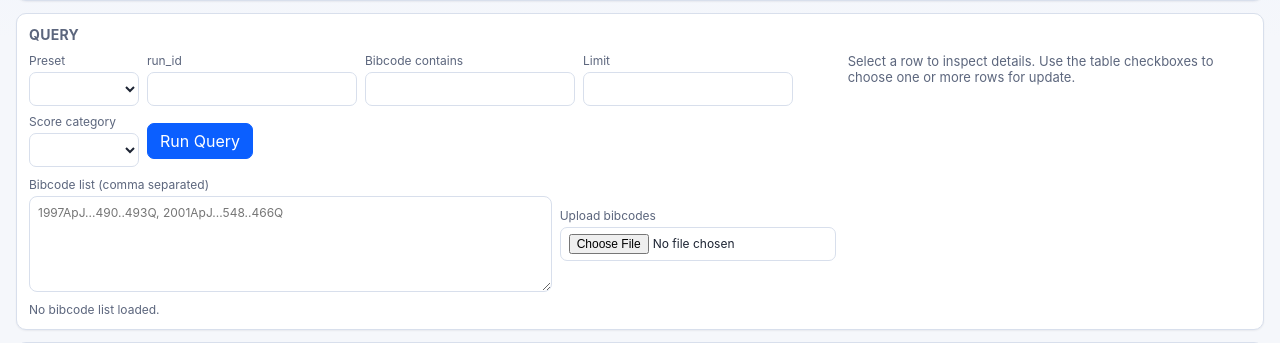
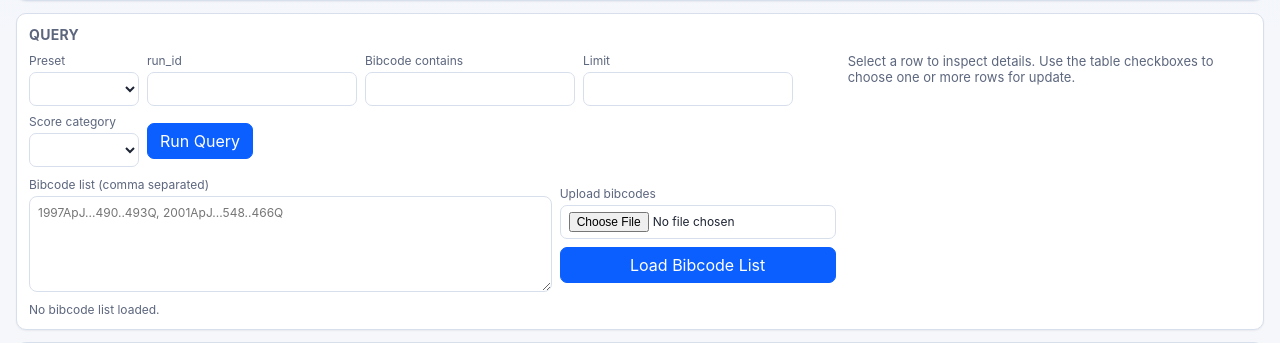
Before and after one commit to Thomas-S-Allen/Classifier_UI, a Django app: template inspector/templates/inspector/index.html in a window 1280 px wide. Shown: the part 182-525 px from the top of the page. Run offline with Django 4.2, Linux system fonts and the light colour scheme; the template is opened without the code that fills it, so the values that code supplies are empty.

```diff
--- a/inspector/templates/inspector/index.html
+++ b/inspector/templates/inspector/index.html
@@ -80,10 +80,13 @@
               Bibcode list (comma separated)
               <textarea id="bibcode_list_input" style="min-height:96px;" placeholder="1997ApJ...490..493Q, 2001ApJ...548..466Q"></textarea>
             </label>
+            <div style="display:grid; gap:8px; min-width:220px;">
               <label style="min-width:220px;">
                 Upload bibcodes
                 <input id="bibcode_file" type="file" accept=".txt,.csv,.tsv" />
               </label>
+              <button id="load_bibcodes_btn" type="button">Load Bibcode List</button>
+            </div>
           </div>
           <div class="row">
             <div class="inline-meta" id="bibcode_list_status">No bibcode list loaded.</div>
@@ -219,6 +222,44 @@
       el("scores_text").value = "";
       el("abstract_text").value = "";
       clearChecks();
+    }
+
+    async function runQueryWithPreset(presetOverride = null) {
+      clearFlash();
+      setStatus("Query running...");
+      clearSelectionState();
+
+      const scoreCategory = el("score_category").value;
+      const preset = presetOverride || el("preset").value;
+      const data = await api("/api/query", "POST", {
+        ...dbPayload(),
+        preset,
+        run_id: el("run_id").value,
+        bibcode_term: el("bibcode_term").value,
+        bibcode_list: parsedBibcodes,
+        limit: el("limit").value,
+        score_category: scoreCategory,
+        ads_token: el("ads_token").value,
+      });
+
+      rowsData = data.rows || [];
+      if (preset !== "By bibcode list") {
+        sortRowsByScore();
+      } else {
+        el("score_col_header").textContent = "Score";
+      }
+      renderRows();
+      setStatus("Connected", "ok");
+
+      let msg = `Loaded ${data.count} rows`;
+      if (preset === "By bibcode list" && data.missing_bibcodes?.length) {
+        msg += `. Missing bibcodes: ${data.missing_bibcodes.join(", ")}`;
+      }
+      if (data.warning) {
+        showFlash(`${msg}. ADS warning: ${data.warning}`, "err");
+      } else {
+        showFlash(msg, "ok");
+      }
     }
 
     function initSelects() {
@@ -436,42 +477,23 @@
     });
 
     el("run_query_btn").addEventListener("click", async () => {
-      clearFlash();
-      setStatus("Query running...");
-      clearSelectionState();
-
       try {
-        const scoreCategory = el("score_category").value;
-        const preset = el("preset").value;
-        const data = await api("/api/query", "POST", {
-          ...dbPayload(),
-          preset,
-          run_id: el("run_id").value,
-          bibcode_term: el("bibcode_term").value,
-          bibcode_list: parsedBibcodes,
-          limit: el("limit").value,
-          score_category: scoreCategory,
-          ads_token: el("ads_token").value,
+        await runQueryWithPreset();
+      } catch (err) {
+        rowsData = [];
+        renderRows();
+        setStatus("Connected");
+        showFlash(err.message, "err");
+      }
     });
 
-        rowsData = data.rows || [];
-        if (preset !== "By bibcode list") {
-          sortRowsByScore();
-        } else {
-          el("score_col_header").textContent = "Score";
+    el("load_bibcodes_btn").addEventListener("click", async () => {
+      if (!parsedBibcodes.length) {
+        showFlash("Add at least one bibcode to the list first.", "err");
+        return;
       }
-        renderRows();
-        setStatus("Connected", "ok");
-
-        let msg = `Loaded ${data.count} rows`;
-        if (preset === "By bibcode list" && data.missing_bibcodes?.length) {
-          msg += `. Missing bibcodes: ${data.missing_bibcodes.join(", ")}`;
-        }
-        if (data.warning) {
-          showFlash(`${msg}. ADS warning: ${data.warning}`, "err");
-        } else {
-          showFlash(msg, "ok");
-        }
+      try {
+        await runQueryWithPreset("By bibcode list");
       } catch (err) {
         rowsData = [];
         renderRows();
```
Lines whose indentation alone changed are shown as unchanged.
